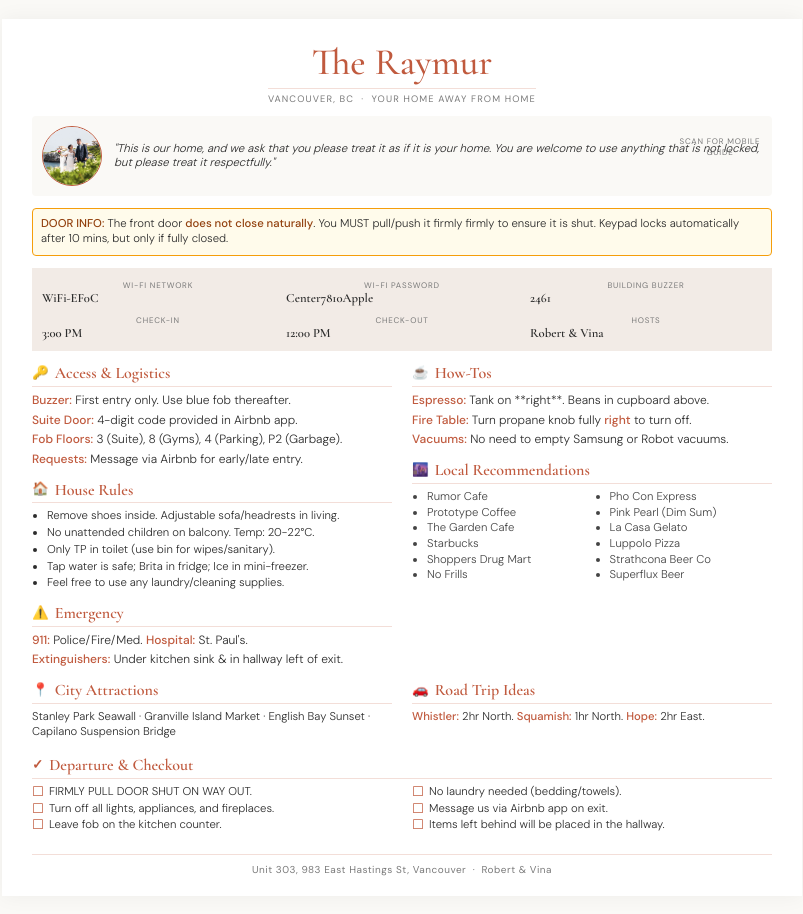
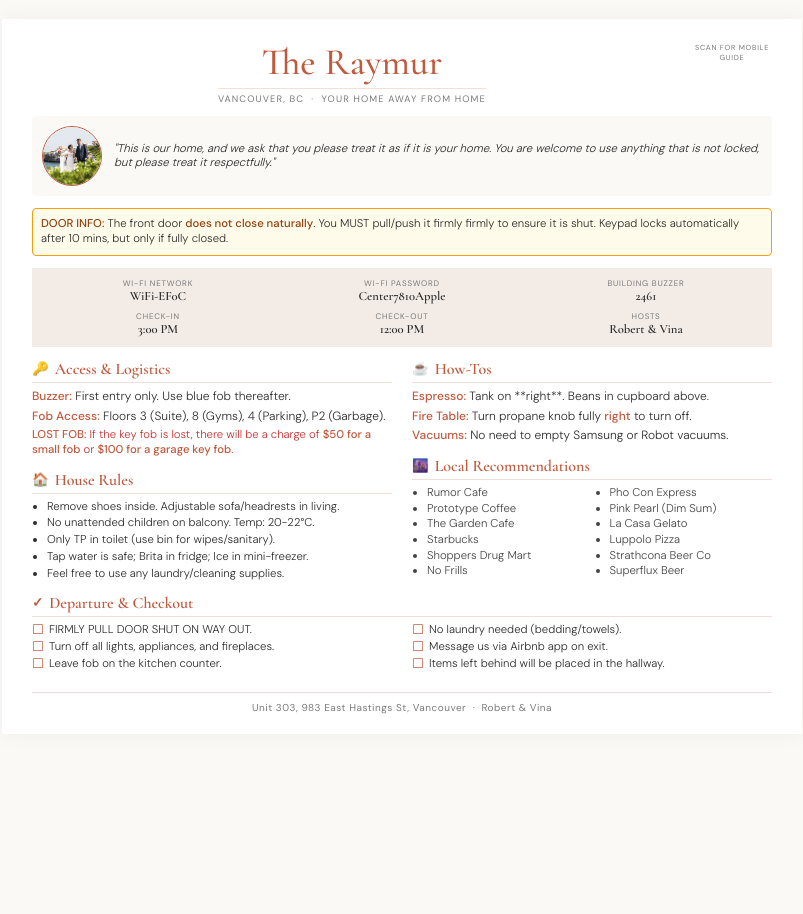
Before and after one commit to rtwasser/Netlify-Airbnb-Web-App, a plain HTML site: page print.html in a window 1280 px wide. Shown: the whole page, without its empty margins (238-1041 px from the left). After the commit the page ends 800 px from the top, so only its background shows below. Drawn offline with nearby package versions, Linux system fonts and the light colour scheme; a script that the page names is missing.

Commit message:
Fix print layout, center info tables, and add lost fob charges

```diff
--- a/print.html
+++ b/print.html
@@ -40,12 +40,18 @@
         }
 
         /* --- Header --- */
-        .header { text-align: center; margin-bottom: 10px; }
+        .header { text-align: center; margin-bottom: 10px; padding-right: 100px; } /* Space for QR */
         .property-name { font-family: 'Cormorant Garamond', serif; font-size: 28pt; color: var(--terracotta); margin-bottom: 0; font-weight: 500; }
         .tagline { font-size: 7pt; letter-spacing: 0.12em; text-transform: uppercase; color: var(--muted); border-top: 1px solid var(--rule); padding-top: 4px; display: inline-block; }
 
-        #qrcode { position: absolute; top: 20px; right: 30px; }
-        .qr-label { font-size: 5.5pt; text-transform: uppercase; letter-spacing: 0.1em; color: var(--muted); text-align: center; margin-top: 2px; }
+        #qrcode-container {
+            position: absolute;
+            top: 20px;
+            right: 30px;
+            text-align: center;
+        }
+        #qrcode { margin-bottom: 4px; }
+        .qr-label { font-size: 5.5pt; text-transform: uppercase; letter-spacing: 0.1em; color: var(--muted); width: 80px; margin: 0 auto; }
 
         /* --- Host Photo --- */
         .host-section { display: flex; align-items: center; gap: 12px; margin-bottom: 12px; background: var(--cream); padding: 10px; border-radius: 4px; }
@@ -56,8 +62,8 @@
         .icon { font-size: 10pt; }
 
         .quick-ref { background: var(--box-bg); padding: 10px; display: grid; grid-template-columns: repeat(3, 1fr); gap: 6px 12px; margin-bottom: 12px; }
-        .qr-item { display: flex; flex-direction: column; }
-        .qr-label { font-size: 6pt; text-transform: uppercase; letter-spacing: 0.1em; color: var(--muted); margin-bottom: 0; }
+        .qr-item { display: flex; flex-direction: column; text-align: center; }
+        .qr-label-box { font-size: 6pt; text-transform: uppercase; letter-spacing: 0.1em; color: var(--muted); margin-bottom: 0; }
         .qr-value { font-family: 'Cormorant Garamond', serif; font-size: 9.5pt; font-weight: 600; }
 
         p { margin-bottom: 4px; font-weight: 300; }
@@ -85,7 +91,7 @@
     <div class="page">
         <div id="qrcode-container">
             <div id="qrcode"></div>
-            <div class="qr-label" style="position: absolute; top: 115px; right: 32px; width: 100px;">Scan for Mobile Guide</div>
+            <div class="qr-label">Scan for Mobile Guide</div>
         </div>
 
         <header class="header">
@@ -105,12 +111,12 @@
         </div>
 
         <div class="quick-ref">
-            <div class="qr-item"><span class="qr-label">Wi-Fi Network</span><span class="qr-value">WiFi-EF0C</span></div>
-            <div class="qr-item"><span class="qr-label">Wi-Fi Password</span><span class="qr-value">Center7810Apple</span></div>
-            <div class="qr-item"><span class="qr-label">Building Buzzer</span><span class="qr-value">2461</span></div>
-            <div class="qr-item"><span class="qr-label">Check-in</span><span class="qr-value">3:00 PM</span></div>
-            <div class="qr-item"><span class="qr-label">Check-out</span><span class="qr-value">12:00 PM</span></div>
-            <div class="qr-item"><span class="qr-label">Hosts</span><span class="qr-value">Robert & Vina</span></div>
+            <div class="qr-item"><span class="qr-label-box">Wi-Fi Network</span><span class="qr-value">WiFi-EF0C</span></div>
+            <div class="qr-item"><span class="qr-label-box">Wi-Fi Password</span><span class="qr-value">Center7810Apple</span></div>
+            <div class="qr-item"><span class="qr-label-box">Building Buzzer</span><span class="qr-value">2461</span></div>
+            <div class="qr-item"><span class="qr-label-box">Check-in</span><span class="qr-value">3:00 PM</span></div>
+            <div class="qr-item"><span class="qr-label-box">Check-out</span><span class="qr-value">12:00 PM</span></div>
+            <div class="qr-item"><span class="qr-label-box">Hosts</span><span class="qr-value">Robert & Vina</span></div>
         </div>
 
         <div class="grid-2">
@@ -118,9 +124,8 @@
                 <section class="section">
                     <div class="section-title"><span class="icon">🔑</span> Access & Logistics</div>
                     <p><strong>Buzzer:</strong> First entry only. Use blue fob thereafter.</p>
-                    <p><strong>Suite Door:</strong> 4-digit code provided in Airbnb app.</p>
-                    <p><strong>Fob Floors:</strong> 3 (Suite), 8 (Gyms), 4 (Parking), P2 (Garbage).</p>
-                    <p><strong>Requests:</strong> Message via Airbnb for early/late entry.</p>
+                    <p><strong>Fob Access:</strong> Floors 3 (Suite), 8 (Gyms), 4 (Parking), P2 (Garbage).</p>
+                    <p style="font-size: 8.5pt; color: #c53030;"><strong>LOST FOB:</strong> If the key fob is lost, there will be a charge of <strong>$50 for a small fob</strong> or <strong>$100 for a garage key fob</strong>.</p>
                 </section>
 
                 <section class="section">
@@ -132,12 +137,6 @@
                         <li>Tap water is safe; Brita in fridge; Ice in mini-freezer.</li>
                         <li>Feel free to use any laundry/cleaning supplies.</li>
                     </ul>
-                </section>
-
-                <section class="section">
-                    <div class="section-title"><span class="icon">⚠️</span> Emergency</div>
-                    <p><strong>911:</strong> Police/Fire/Med. <strong>Hospital:</strong> St. Paul's.</p>
-                    <p><strong>Extinguishers:</strong> Under kitchen sink & in hallway left of exit.</p>
                 </section>
             </div>
 
@@ -167,17 +166,6 @@
                     </ul>
                 </section>
             </div>
-        </div>
-
-        <div class="grid-2">
-            <section class="section">
-                <div class="section-title"><span class="icon">📍</span> City Attractions</div>
-                <p style="font-size: 8.5pt;">Stanley Park Seawall · Granville Island Market · English Bay Sunset · Capilano Suspension Bridge</p>
-            </section>
-            <section class="section">
-                <div class="section-title"><span class="icon">🚗</span> Road Trip Ideas</div>
-                <p style="font-size: 8.5pt;"><strong>Whistler:</strong> 2hr North. <strong>Squamish:</strong> 1hr North. <strong>Hope:</strong> 2hr East.</p>
-            </section>
         </div>
 
         <section class="section" style="margin-bottom: 0;">
```
Also changed, not shown: index.html (+3 -0 lines).
